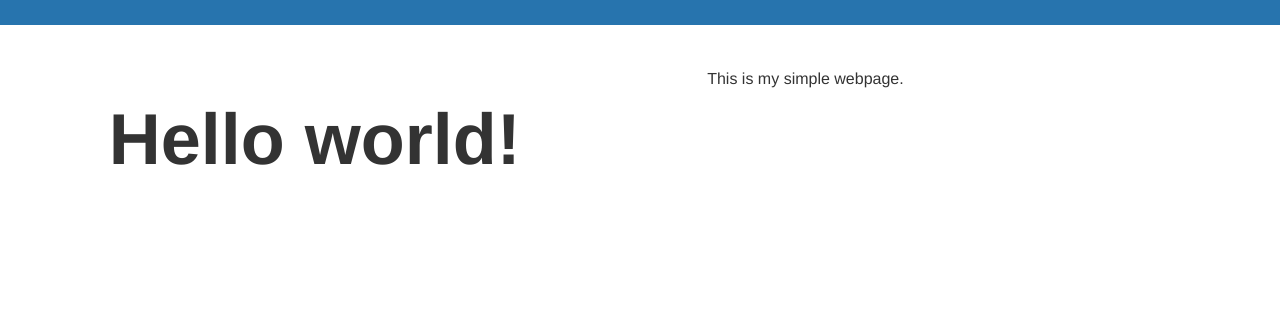
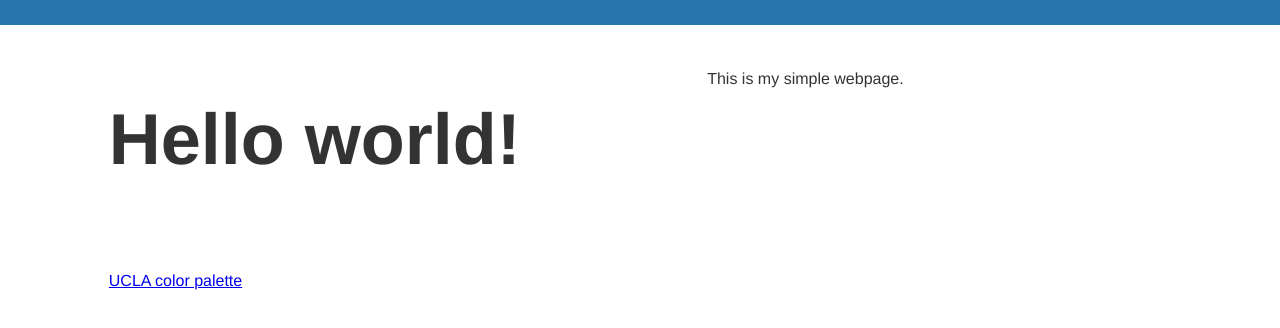
Before and after one commit to uclaioes/learning-git, a plain HTML site: page index.html in a window 1280 px wide. Drawn offline with Linux system fonts and the light colour scheme.

Commit message:
add link to gh-pages to readme

```diff
--- a/index.html
+++ b/index.html
@@ -17,6 +17,7 @@
 
   <h1>Hello world!</h1>
   <p>This is my simple webpage.</p>
+  <p><a href="swatches.html">UCLA color palette</a></p>
 </main>
 </body>
 
```
Also changed, not shown: 1 other file.
